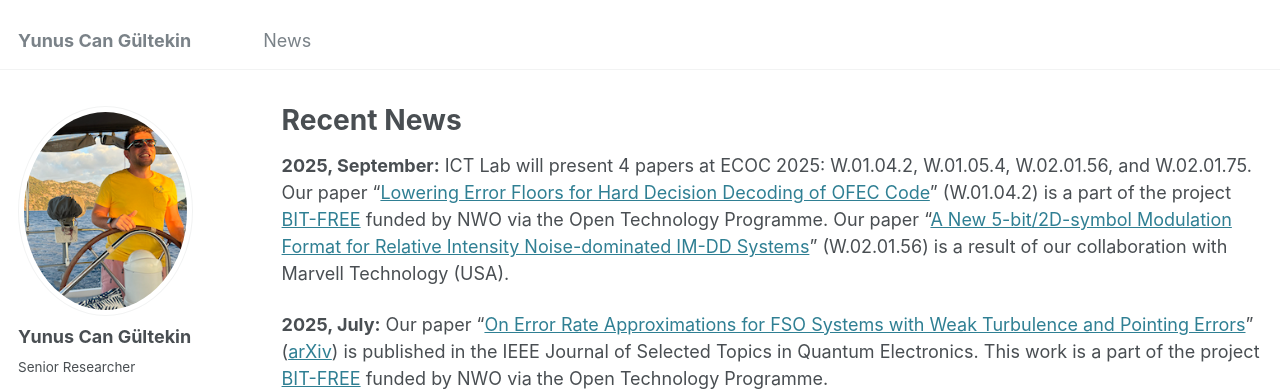
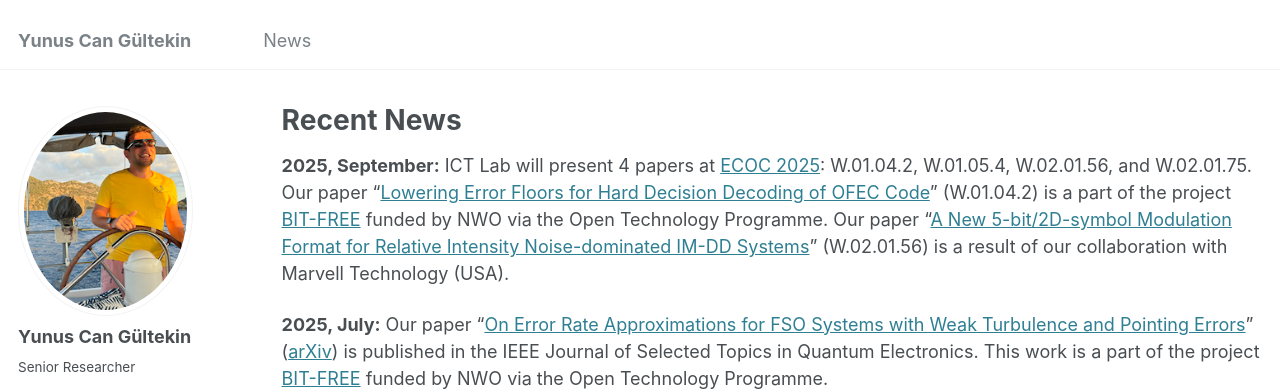
Before and after one commit to ycgultekin/ycgultekin.github.io, a Jekyll site: the page built from _pages/news.md, in a window 1280 px wide and 1259 px high. Shown: the top 391 px of the window. Built offline with Jekyll 4.4.1, drawn with Linux system fonts in a browser that asks for light colours; some web fonts are replaced; part of the change alters nothing that is shown.

```diff
--- a/_pages/news.md
+++ b/_pages/news.md
@@ -10,7 +10,7 @@ redirect_from:
 
 {% include base_path %}
 
-**2025, September:** ICT Lab will present 4 papers at ECOC 2025: W.01.04.2, W.01.05.4, W.02.01.56, and W.02.01.75. Our paper "[Lowering Error Floors for Hard Decision Decoding of OFEC Code](https://arxiv.org/abs/2507.12155)" (W.01.04.2) is a part of the project [BIT-FREE](https://research.tue.nl/en/projects/hybrid-coded-modulation-for-reliable-and-power-efficient-coherent) funded by NWO via the Open Technology Programme. Our paper "[A New 5-bit/2D-symbol Modulation Format for Relative Intensity Noise-dominated IM-DD Systems](https://arxiv.org/abs/2506.01761)" (W.02.01.56) is a result of our collaboration with Marvell Technology (USA).
+**2025, September:** ICT Lab will present 4 papers at [ECOC 2025](https://ecoc2025.org/): W.01.04.2, W.01.05.4, W.02.01.56, and W.02.01.75. Our paper "[Lowering Error Floors for Hard Decision Decoding of OFEC Code](https://arxiv.org/abs/2507.12155)" (W.01.04.2) is a part of the project [BIT-FREE](https://research.tue.nl/en/projects/hybrid-coded-modulation-for-reliable-and-power-efficient-coherent) funded by NWO via the Open Technology Programme. Our paper "[A New 5-bit/2D-symbol Modulation Format for Relative Intensity Noise-dominated IM-DD Systems](https://arxiv.org/abs/2506.01761)" (W.02.01.56) is a result of our collaboration with Marvell Technology (USA).
 
 **2025, July:** Our paper "[On Error Rate Approximations for FSO Systems with Weak Turbulence and Pointing Errors](https://ieeexplore.ieee.org/abstract/document/11083585)" ([arXiv](https://arxiv.org/abs/2506.19627)) is published in the IEEE Journal of Selected Topics in Quantum Electronics. This work is a part of the project [BIT-FREE](https://research.tue.nl/en/projects/hybrid-coded-modulation-for-reliable-and-power-efficient-coherent) funded by NWO via the Open Technology Programme.
 
```
